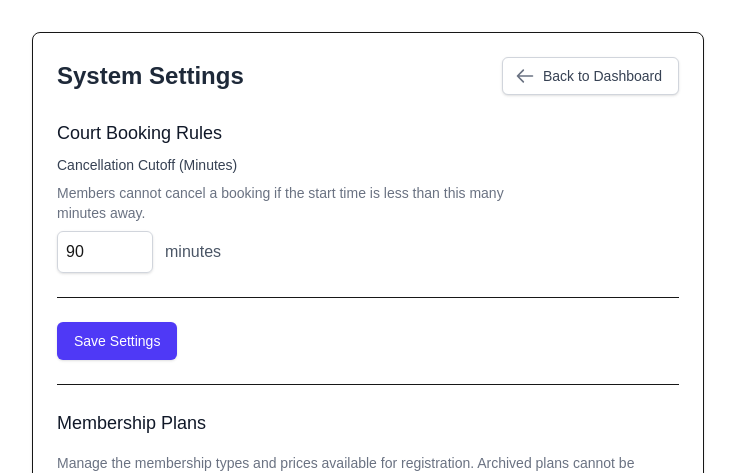
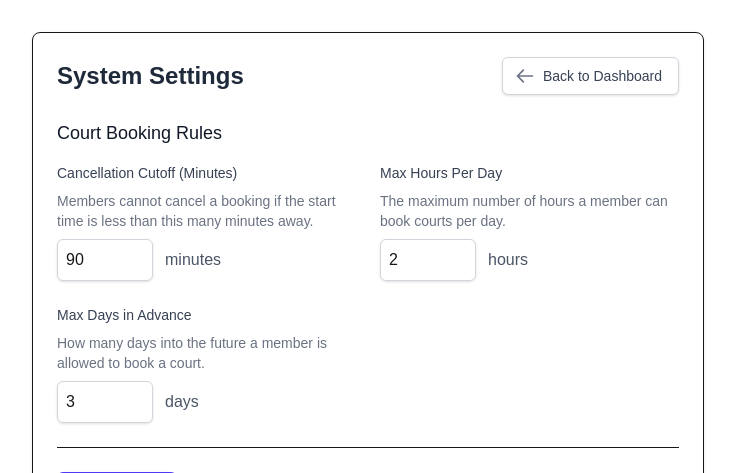
Before and after one commit to esinedcm/tptc-mgmt, a Next.js app: page /admin/settings in a window 1280 px wide. Shown: the top 473 px of the page, without its empty margins (272-1007 px from the left). Built offline with nearby package versions, Linux system fonts and the light colour scheme; no server answers; the database is empty.

Commit message:
Add dynamic booking constraints to admin settings

```diff
--- a/src/app/admin/settings/page.tsx
+++ b/src/app/admin/settings/page.tsx
@@ -14,6 +14,8 @@ type MembershipPlan = {
 
 export default function AdminSettingsPage() {
   const [cutoffMinutes, setCutoffMinutes] = useState(90);
+  const [maxHoursPerDay, setMaxHoursPerDay] = useState(2);
+  const [maxDaysInAdvance, setMaxDaysInAdvance] = useState(3);
   const [loading, setLoading] = useState(true);
   const [saving, setSaving] = useState(false);
   const [message, setMessage] = useState('');
@@ -35,6 +37,8 @@ export default function AdminSettingsPage() {
       .then(data => {
         if (data.settings) {
           setCutoffMinutes(data.settings.cancellationCutoffMinutes);
+          setMaxHoursPerDay(data.settings.maxHoursPerDay ?? 2);
+          setMaxDaysInAdvance(data.settings.maxDaysInAdvance ?? 3);
         }
         setLoading(false);
       })
@@ -62,7 +66,11 @@ export default function AdminSettingsPage() {
       const res = await fetch('/api/admin/settings', {
         method: 'PUT',
         headers: { 'Content-Type': 'application/json' },
-        body: JSON.stringify({ cancellationCutoffMinutes: cutoffMinutes })
+        body: JSON.stringify({
+          cancellationCutoffMinutes: cutoffMinutes,
+          maxHoursPerDay: maxHoursPerDay,
+          maxDaysInAdvance: maxDaysInAdvance
+        })
       });
       if (res.ok) {
         setMessage('Settings saved successfully!');
@@ -161,8 +169,10 @@ export default function AdminSettingsPage() {
 
       <div className="space-y-6">
         <div className="border-b pb-6">
-          <h3 className="text-lg font-medium text-gray-900 mb-2">Court Booking Rules</h3>
-          <div className="flex flex-col space-y-2 max-w-md">
+          <h3 className="text-lg font-medium text-gray-900 mb-4">Court Booking Rules</h3>
+
+          <div className="grid grid-cols-1 md:grid-cols-2 gap-6">
+            <div className="flex flex-col space-y-2">
               <label className="text-sm font-medium text-gray-700">Cancellation Cutoff (Minutes)</label>
               <p className="text-sm text-gray-500 mb-2">
                 Members cannot cancel a booking if the start time is less than this many minutes away.
@@ -176,6 +186,43 @@ export default function AdminSettingsPage() {
                   className="block w-24 rounded-md border-gray-300 shadow-sm focus:border-indigo-500 focus:ring-indigo-500 p-2 border"
                 />
                 <span className="text-gray-600">minutes</span>
+              </div>
+            </div>
+
+            <div className="flex flex-col space-y-2">
+              <label className="text-sm font-medium text-gray-700">Max Hours Per Day</label>
+              <p className="text-sm text-gray-500 mb-2">
+                The maximum number of hours a member can book courts per day.
+              </p>
+              <div className="flex items-center space-x-3">
+                <input
+                  type="number"
+                  min="1"
+                  max="24"
+                  value={maxHoursPerDay}
+                  onChange={(e) => setMaxHoursPerDay(parseInt(e.target.value) || 1)}
+                  className="block w-24 rounded-md border-gray-300 shadow-sm focus:border-indigo-500 focus:ring-indigo-500 p-2 border"
+                />
+                <span className="text-gray-600">hours</span>
+              </div>
+            </div>
+
+            <div className="flex flex-col space-y-2">
+              <label className="text-sm font-medium text-gray-700">Max Days in Advance</label>
+              <p className="text-sm text-gray-500 mb-2">
+                How many days into the future a member is allowed to book a court.
+              </p>
+              <div className="flex items-center space-x-3">
+                <input
+                  type="number"
+                  min="1"
+                  max="365"
+                  value={maxDaysInAdvance}
+                  onChange={(e) => setMaxDaysInAdvance(parseInt(e.target.value) || 1)}
+                  className="block w-24 rounded-md border-gray-300 shadow-sm focus:border-indigo-500 focus:ring-indigo-500 p-2 border"
+                />
+                <span className="text-gray-600">days</span>
+              </div>
             </div>
           </div>
         </div>
--- a/src/app/api/admin/settings/route.ts
+++ b/src/app/api/admin/settings/route.ts
@@ -20,7 +20,7 @@ export async function GET(req: Request) {
 
     if (!settings) {
       settings = await prisma.systemSetting.create({
-        data: { id: 'global', cancellationCutoffMinutes: 90 }
+        data: { id: 'global', cancellationCutoffMinutes: 90, maxHoursPerDay: 2, maxDaysInAdvance: 3 }
       });
     }
 
@@ -40,16 +40,22 @@ export async function PUT(req: Request) {
     const payload = await verifyJwt(token);
     if (!payload || payload.role !== 'ADMIN') return NextResponse.json({ error: 'Unauthorized' }, { status: 401 });
 
-    const { cancellationCutoffMinutes } = await req.json();
+    const { cancellationCutoffMinutes, maxHoursPerDay, maxDaysInAdvance } = await req.json();
 
-    if (typeof cancellationCutoffMinutes !== 'number') {
-      return NextResponse.json({ error: 'Invalid payload' }, { status: 400 });
-    }
+    const updateData: any = {};
+    if (typeof cancellationCutoffMinutes === 'number') updateData.cancellationCutoffMinutes = cancellationCutoffMinutes;
+    if (typeof maxHoursPerDay === 'number') updateData.maxHoursPerDay = maxHoursPerDay;
+    if (typeof maxDaysInAdvance === 'number') updateData.maxDaysInAdvance = maxDaysInAdvance;
 
     const settings = await prisma.systemSetting.upsert({
       where: { id: 'global' },
-      update: { cancellationCutoffMinutes },
-      create: { id: 'global', cancellationCutoffMinutes }
+      update: updateData,
+      create: {
+        id: 'global',
+        cancellationCutoffMinutes: typeof cancellationCutoffMinutes === 'number' ? cancellationCutoffMinutes : 90,
+        maxHoursPerDay: typeof maxHoursPerDay === 'number' ? maxHoursPerDay : 2,
+        maxDaysInAdvance: typeof maxDaysInAdvance === 'number' ? maxDaysInAdvance : 3
+      }
     });
 
     return NextResponse.json({ success: true, settings }, { status: 200 });
--- a/src/app/api/bookings/route.ts
+++ b/src/app/api/bookings/route.ts
@@ -93,15 +93,19 @@ export async function POST(req: Request) {
     }
 
     if (!isAdmin) {
-      // 1. Max 3 days in advance
-      const threeDaysFromNow = new Date();
-      threeDaysFromNow.setDate(threeDaysFromNow.getDate() + 3);
-      threeDaysFromNow.setHours(23, 59, 59, 999);
-      if (start > threeDaysFromNow) {
-        return NextResponse.json({ error: 'Members can only book up to 3 days in advance.' }, { status: 400 });
+      const settings = await prisma.systemSetting.findUnique({ where: { id: 'global' } });
+      const maxDays = settings?.maxDaysInAdvance ?? 3;
+      const maxMinutes = (settings?.maxHoursPerDay ?? 2) * 60;
+
+      // 1. Max X days in advance
+      const advanceLimit = new Date();
+      advanceLimit.setDate(advanceLimit.getDate() + maxDays);
+      advanceLimit.setHours(23, 59, 59, 999);
+      if (start > advanceLimit) {
+        return NextResponse.json({ error: `Members can only book up to ${maxDays} days in advance.` }, { status: 400 });
       }
 
-      // 2. Max 2 hours per day
+      // 2. Max X hours per day
       const startOfDay = new Date(start);
       startOfDay.setHours(0, 0, 0, 0);
       const endOfDay = new Date(start);
@@ -122,8 +126,8 @@ export async function POST(req: Request) {
       }
 
       const newBookingMinutes = (end.getTime() - start.getTime()) / 60000;
-      if (totalMinutesBooked + newBookingMinutes > 120) {
-        return NextResponse.json({ error: 'Members can only book a maximum of 2 hours per day.' }, { status: 400 });
+      if (totalMinutesBooked + newBookingMinutes > maxMinutes) {
+        return NextResponse.json({ error: `Members can only book a maximum of ${maxMinutes / 60} hours per day.` }, { status: 400 });
       }
     }
 
--- a/src/app/portal/book/page.tsx
+++ b/src/app/portal/book/page.tsx
@@ -3,6 +3,7 @@ import BookingCalendar from '@/components/BookingCalendar';
 import { verifyJwt } from '@/lib/auth';
 import { cookies } from 'next/headers';
 import { redirect } from 'next/navigation';
+import { prisma } from '@/lib/prisma';
 
 export default async function BookCourtPage() {
   const cookieStore = await cookies();
@@ -12,12 +13,16 @@ export default async function BookCourtPage() {
   const payload = await verifyJwt(token);
   if (!payload || !payload.userId) redirect('/login');
 
+  const settings = await prisma.systemSetting.findUnique({ where: { id: 'global' } });
+  const maxHours = settings?.maxHoursPerDay ?? 2;
+  const maxDays = settings?.maxDaysInAdvance ?? 3;
+
   return (
     <div>
       <div className="mb-6">
         <h1 className="text-3xl font-bold text-gray-900">Book a Court</h1>
         <p className="mt-2 text-sm text-gray-600">
-          Members can book up to 2 hours per day, and up to 3 days in advance.
+          Members can book up to {maxHours} hours per day, and up to {maxDays} days in advance.
         </p>
       </div>
 
```
Also changed, not shown: 1 other file (tests, documents, lock files or other folders). Lines whose indentation alone changed are shown as unchanged.
